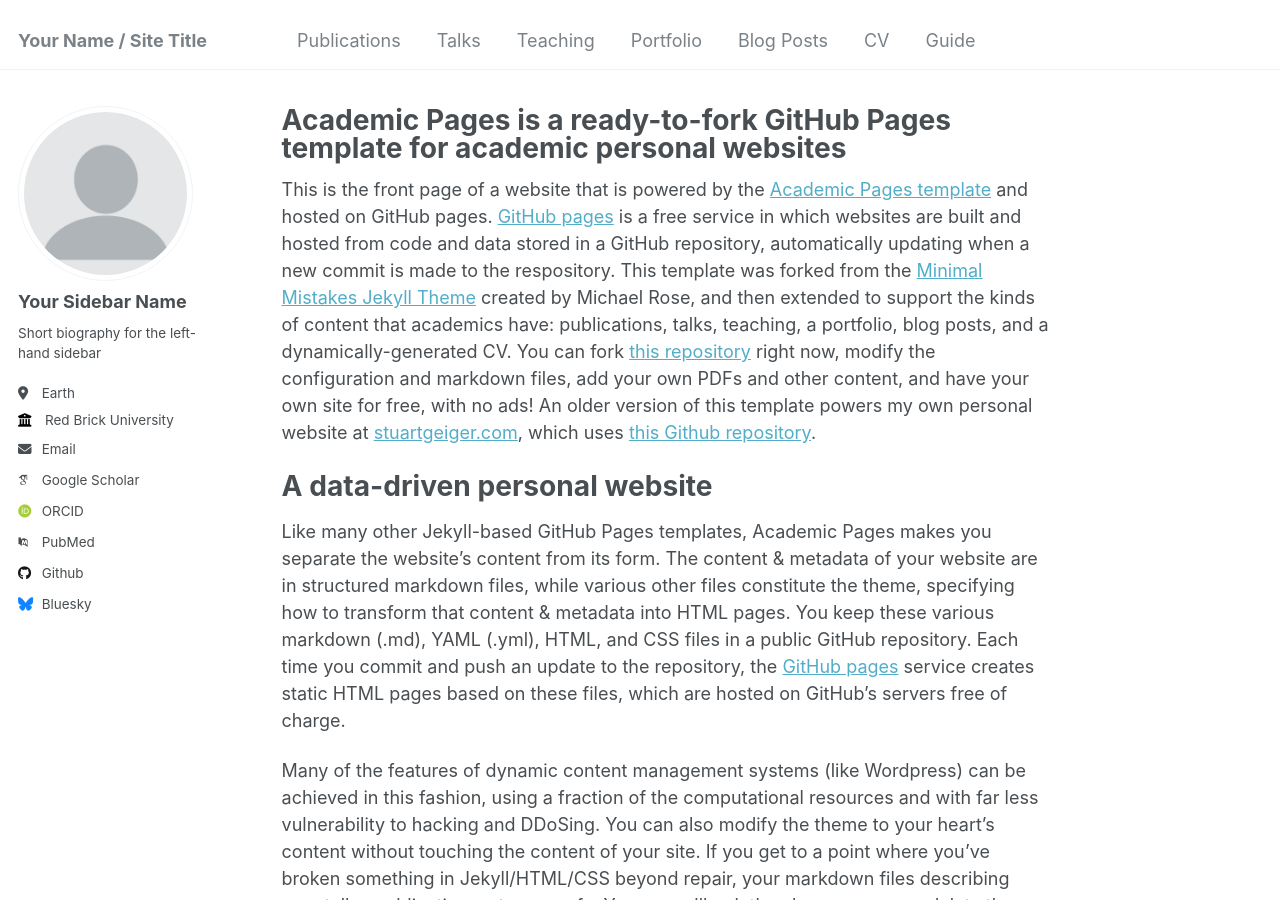
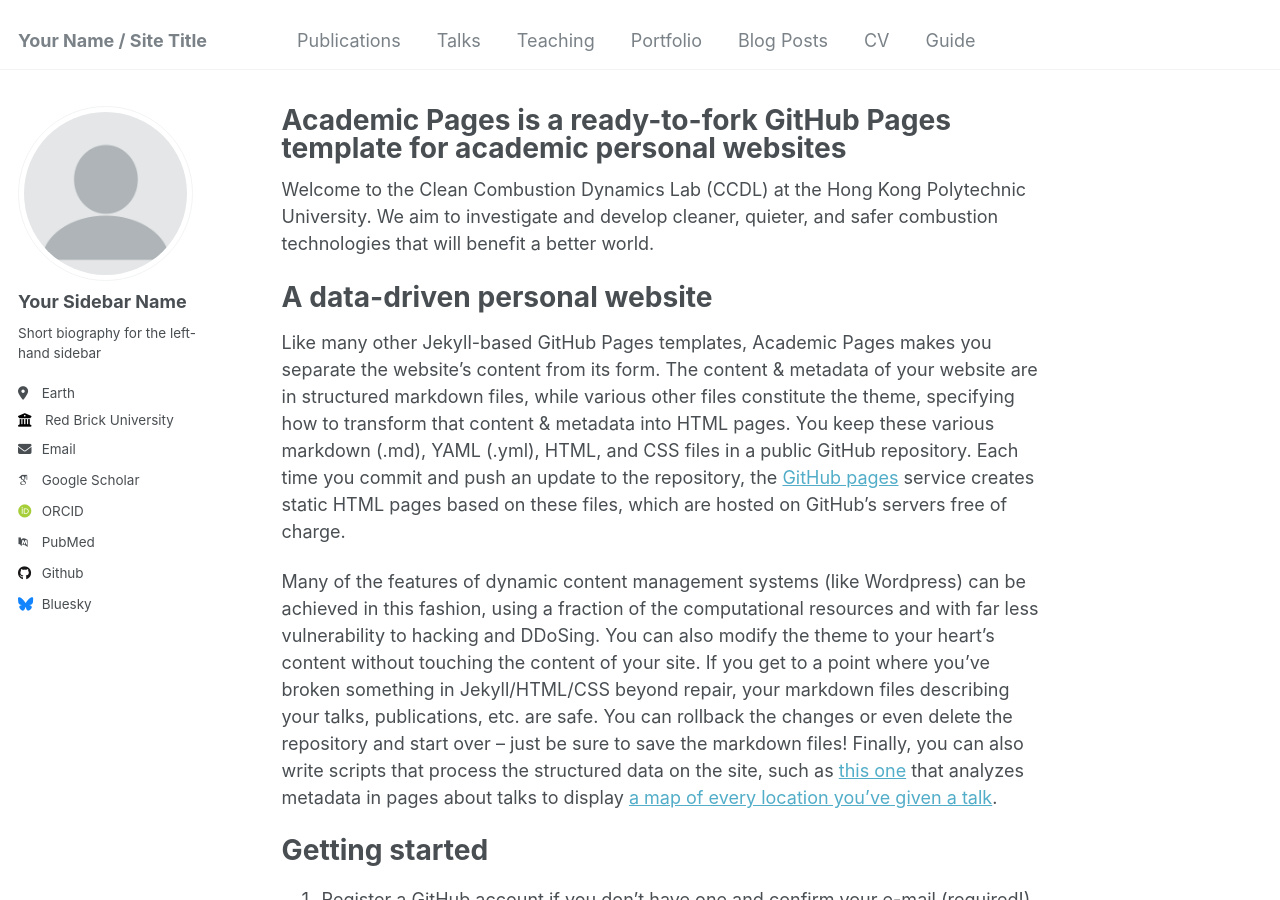
Before and after one commit to RickGuanYu/CCDL.github.io, a Jekyll site: the page built from _pages/about.md, in a window 1280 px wide and 900 px high. Built offline with Jekyll 4.4.1, drawn with Linux system fonts in a browser that asks for light colours; some web fonts are replaced.

Commit message:
Update about.md

```diff
--- a/_pages/about.md
+++ b/_pages/about.md
@@ -7,7 +7,7 @@ redirect_from:
   - /about.html
 ---
 
-This is the front page of a website that is powered by the [Academic Pages template](https://github.com/academicpages/academicpages.github.io) and hosted on GitHub pages. [GitHub pages](https://pages.github.com) is a free service in which websites are built and hosted from code and data stored in a GitHub repository, automatically updating when a new commit is made to the respository. This template was forked from the [Minimal Mistakes Jekyll Theme](https://mmistakes.github.io/minimal-mistakes/) created by Michael Rose, and then extended to support the kinds of content that academics have: publications, talks, teaching, a portfolio, blog posts, and a dynamically-generated CV. You can fork [this repository](https://github.com/academicpages/academicpages.github.io) right now, modify the configuration and markdown files, add your own PDFs and other content, and have your own site for free, with no ads! An older version of this template powers my own personal website at [stuartgeiger.com](http://stuartgeiger.com), which uses [this Github repository](https://github.com/staeiou/staeiou.github.io).
+Welcome to the Clean Combustion Dynamics Lab (CCDL) at the Hong Kong Polytechnic University. We aim to investigate and develop cleaner, quieter, and safer combustion technologies that will benefit a better world.
 
 A data-driven personal website
 ======
```
